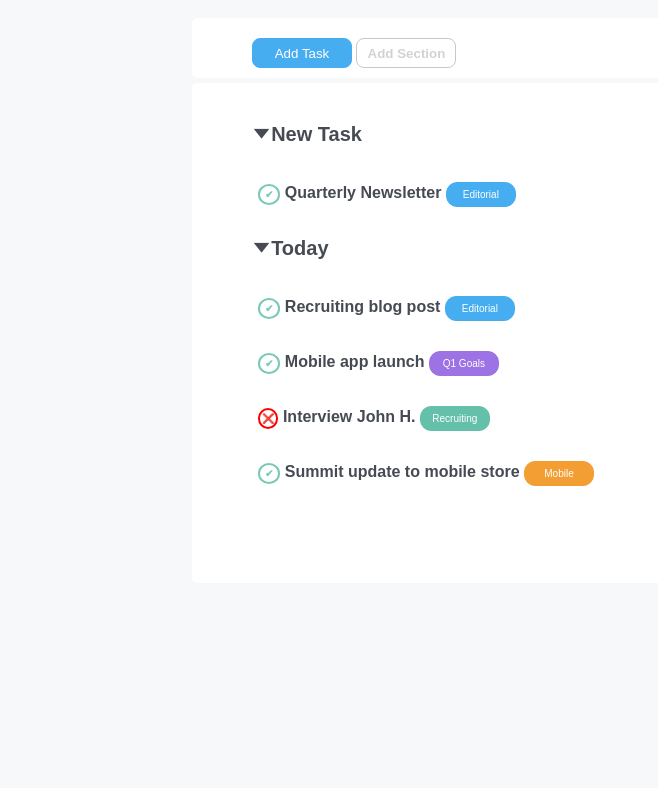
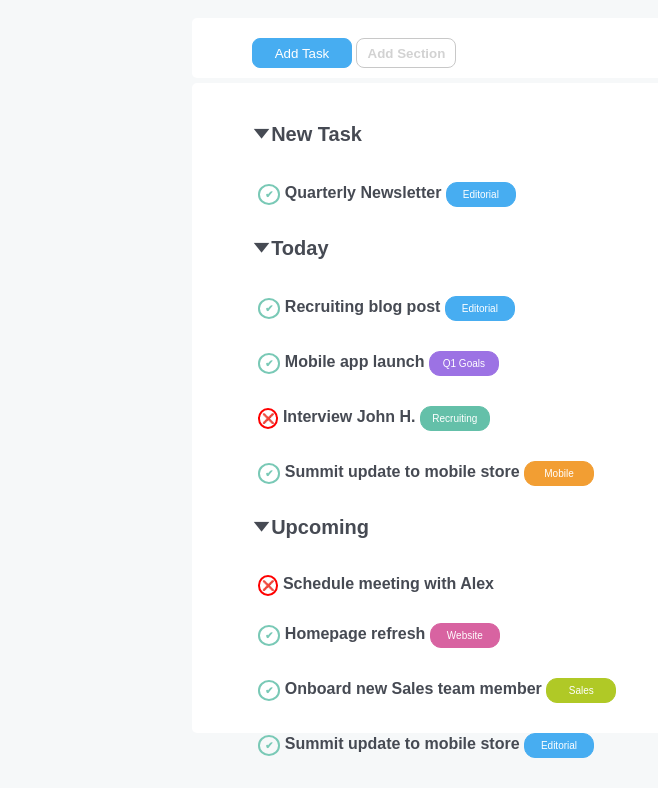
Before and after one commit to vincaf/html-css-toboolist, a plain HTML site: page index.html in a window 1280 px wide. Shown: the part 92-880 px from the top of the page, without its empty margins (0-658 px from the left). Before the commit the page ends 800 px from the top, so only its background shows below. Drawn offline with Linux system fonts and the light colour scheme.

Commit message:
Esercizio completato

```diff
--- a/index.html
+++ b/index.html
@@ -50,6 +50,23 @@
                 </div>
             </section>
 
+            <!-- Sezione Upcoming -->
+            <section class="upcoming">
+                <span class="downarrow">&#129171;</span><span class="title">Upcoming</span>
+                <div class="subtitle">
+                    <span class="crossmark">&#10060;</span> <span class="tasks">Schedule meeting with Alex</span>
+                </div>
+                <div class="subtitle">
+                    <span class="checkmark">&#10004;</span> <span class="tasks">Homepage refresh</span> <button class="etichetta" id="website">Website</button>
+                </div>
+                <div class="subtitle">
+                    <span class="checkmark">&#10004;</span> <span class="tasks">Onboard new Sales team member</span> <button class="etichetta" id="sales">Sales</button>
+                </div>
+                <div class="subtitle">
+                    <span class="checkmark">&#10004;</span> <span class="tasks">Summit update to mobile store</span> <button class="etichetta">Editorial</button>
+                </div>
+            </section>
+
         </section>
 
     </main>
--- a/style.css
+++ b/style.css
@@ -58,7 +58,7 @@ img{
 
 .container{
     width: 70%;
-    height: 500px;
+    height: 650px;
     background: white;
     margin: auto;
     border-radius: 5px;
@@ -131,3 +131,13 @@ img{
     background-color: #f29e33;
     border-color: #f29e33;
 }
+
+#website{
+    background-color: #d863a1;
+    border-color: #d863a1;
+}
+
+#sales{
+    background-color: #b0c926;
+    border-color: #b0c926;
+}
```
